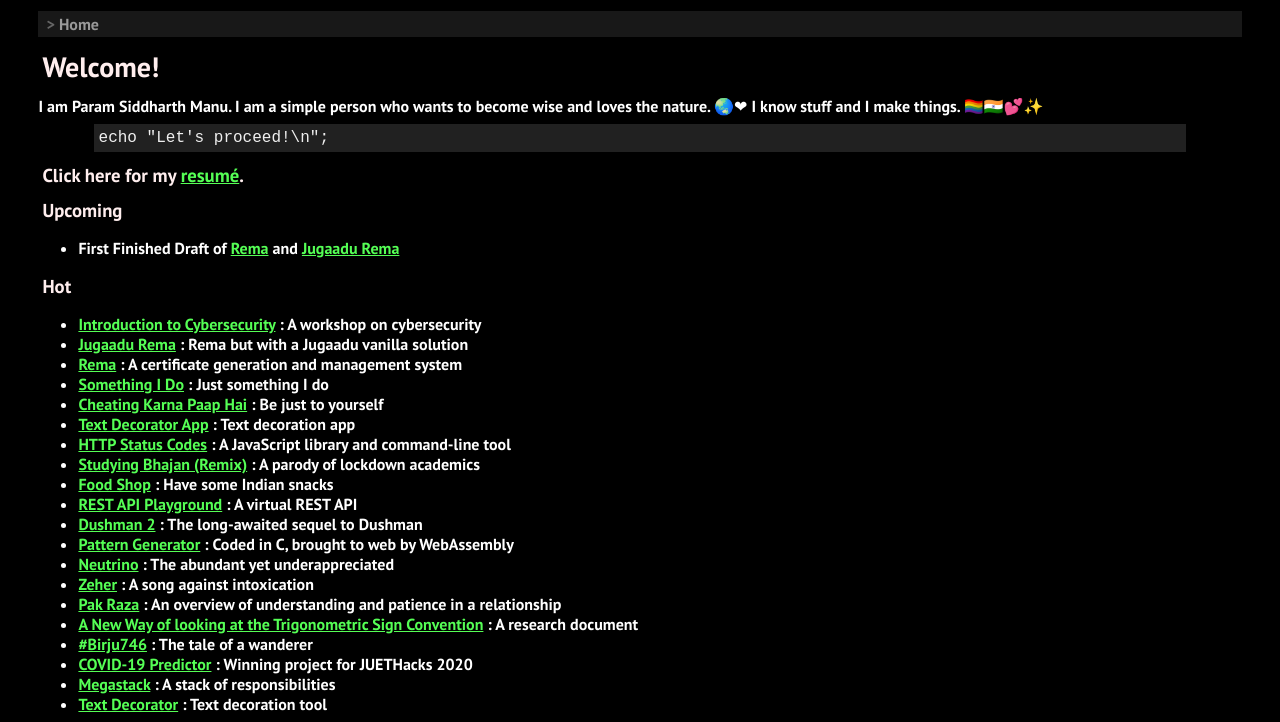
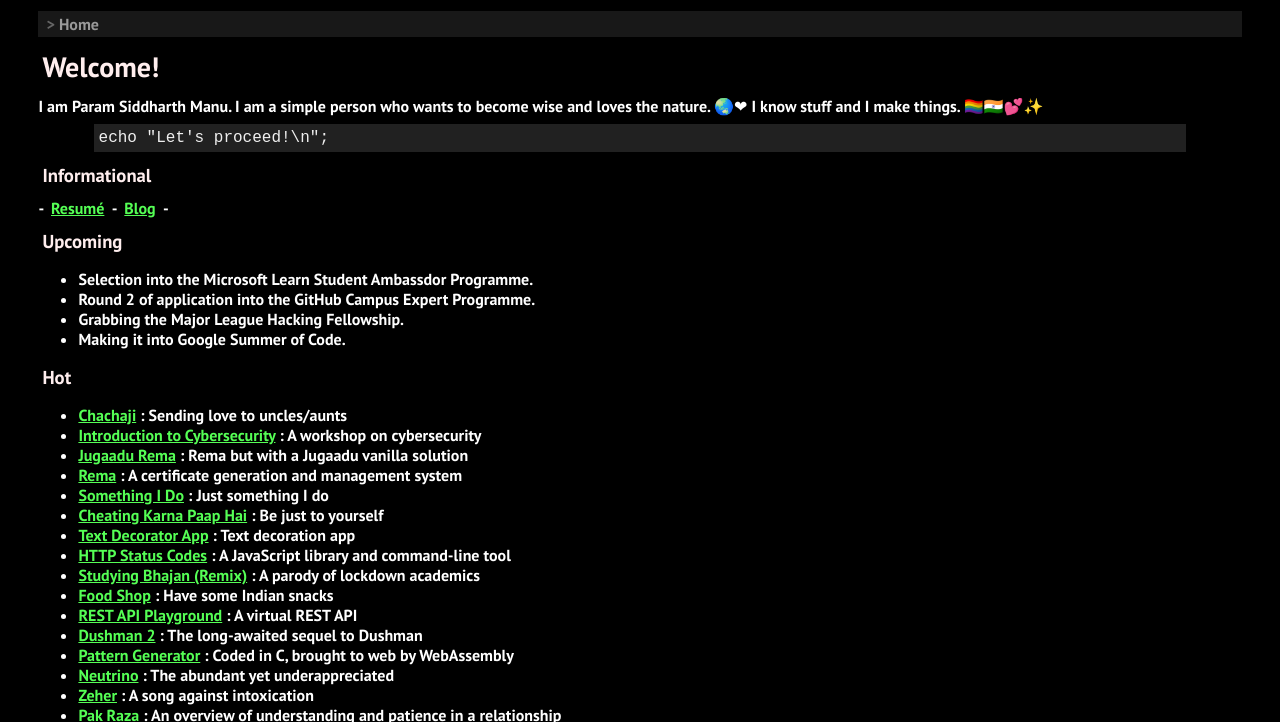
Before and after one commit to paramsiddharth/paramsiddharth.github.io, a plain HTML site: page index.html in a window 1280 px wide. Shown: the part 67-789 px from the top of the page. Drawn offline with Linux system fonts and the light colour scheme.

Commit message:
Finish and feature Chachaji

```diff
--- a/index.html
+++ b/index.html
@@ -47,22 +47,27 @@
 		<p class='code'>
 			echo "Let's proceed!\n";<br />
 		</p>
-		<h3>
-			Click here for my <a href='/resume' target='_blank'>resumé</a>.
-		</h3>
+		<h3>Informational</h3>
+		<p>
+			-&nbsp;
+			<a href='/resume' target='_blank'>Resumé</a>
+			&nbsp;-&nbsp;
+			<a href='//blog.paramsid.com' target='_blank'>Blog</a>
+			&nbsp;-
+		</p>
 		<h3>Upcoming</h3>
 		<p>
 			<ul>
-				<li>First Finished Draft of
-					<a href='/works/soft.html?proj=rema'>Rema</a>
-					and
-					<a href='/works/soft.html?proj=jrema'>Jugaadu Rema</a>
-				</li>
+				<li>Selection into the Microsoft Learn Student Ambassdor Programme.</li>
+				<li>Round 2 of application into the GitHub Campus Expert Programme.</li>
+				<li>Grabbing the Major League Hacking Fellowship.</li>
+				<li>Making it into Google Summer of Code.</li>
 			</ul>
 		</p>
 		<h3>Hot</h3>
 		<p>
 			<ul>
+				<li><a href='/works/song.html?song=chacha'>Chachaji</a> : Sending love to uncles/aunts</li>
 				<li><a href='https://pydata-guna.github.io/invitations/2021/wshp/cybersec1/' target='_blank'>Introduction to Cybersecurity</a> : A workshop on cybersecurity</li>
 				<li><a href='/works/soft.html?proj=jrema'>Jugaadu Rema</a> : Rema but with a Jugaadu vanilla solution</li>
 				<li><a href='/works/soft.html?proj=rema'>Rema</a> : A certificate generation and management system</li>
```
Also changed, not shown: works/music.html (+2 -1 lines), works/songinfo/song-chacha.json (+4 -2 lines).
